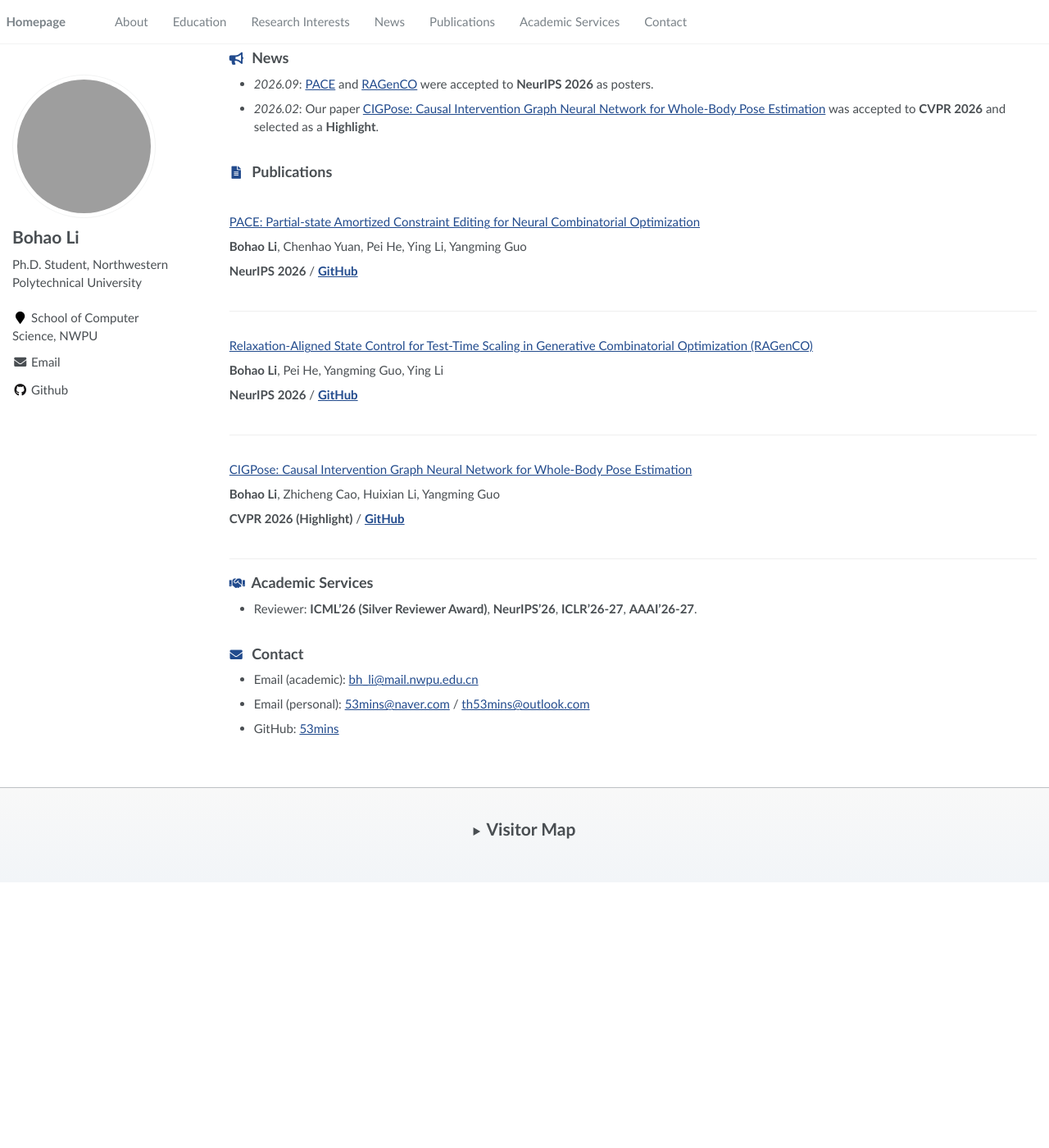
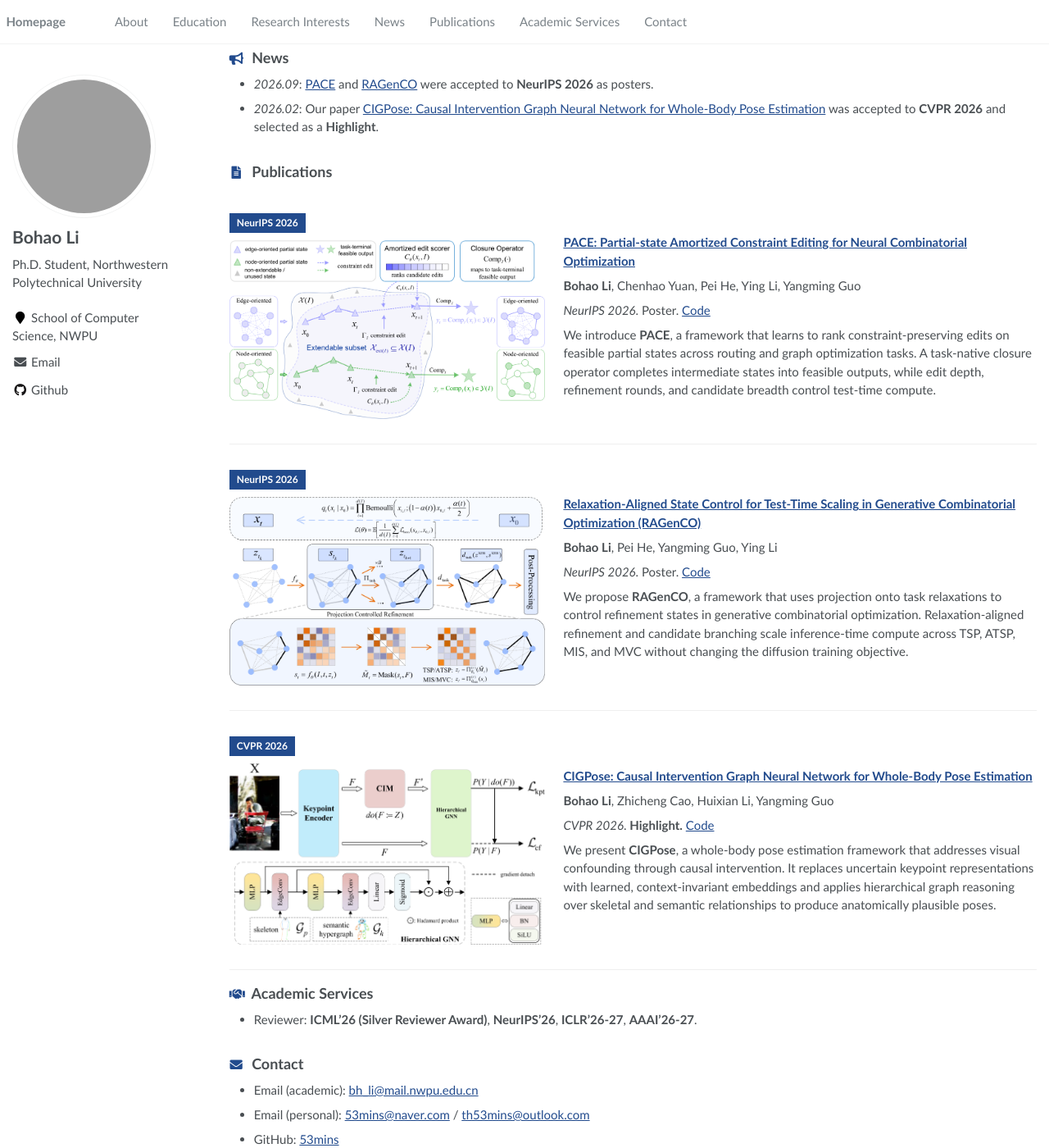
Before and after one commit to 53mins/BohaoLi, a Jekyll site: the page built from _pages/about.md, in a window 1280 px wide and 1400 px high, scrolled down 472 px. Shown: the whole window at 82% size. Built offline with Jekyll 4.4.1, drawn with Linux system fonts in a browser that asks for light colours; before the commit the page ends 1548 px from its top, so only the background shows below that; grey boxes are pictures that could not be loaded.

Commit message:
Add illustrated publication entries with responsive layout

```diff
--- a/_pages/about.md
+++ b/_pages/about.md
@@ -40,33 +40,54 @@ Previously, I received my B.Eng. in Computer Science and Technology from Northwe
 
 ## <i class="fas fa-file-alt" aria-hidden="true"></i> Publications
 
-<div class='paper-box'><div class='paper-box-text paper-box-text-only' markdown="1">
+<div class='paper-box'>
+<div class='paper-box-image'>
+  <span class='badge'>NeurIPS 2026</span>
+  <a href="https://openreview.net/forum?id=sJ8pDLLENR"><img src="{{ '/images/PACE.png' | relative_url }}" alt="PACE framework for constraint-preserving editing of feasible partial states" loading="lazy" width="1984" height="1123"></a>
+</div>
+<div class='paper-box-text' markdown="1">
 
-[PACE: Partial-state Amortized Constraint Editing for Neural Combinatorial Optimization](https://openreview.net/forum?id=sJ8pDLLENR)
+**[PACE: Partial-state Amortized Constraint Editing for Neural Combinatorial Optimization](https://openreview.net/forum?id=sJ8pDLLENR)**
 
 **Bohao Li**, Chenhao Yuan, Pei He, Ying Li, Yangming Guo
 
-**NeurIPS 2026** / [**GitHub**](https://github.com/53mins/PACE)
+*NeurIPS 2026*. Poster. [Code](https://github.com/53mins/PACE)
+
+We introduce **PACE**, a framework that learns to rank constraint-preserving edits on feasible partial states across routing and graph optimization tasks. A task-native closure operator completes intermediate states into feasible outputs, while edit depth, refinement rounds, and candidate breadth control test-time compute.
 </div>
 </div>
 
-<div class='paper-box'><div class='paper-box-text paper-box-text-only' markdown="1">
+<div class='paper-box'>
+<div class='paper-box-image'>
+  <span class='badge'>NeurIPS 2026</span>
+  <a href="https://openreview.net/forum?id=dkHKGHN1xC"><img src="{{ '/images/RAGenCO.png' | relative_url }}" alt="RAGenCO framework for projection-controlled refinement and test-time scaling" loading="lazy" width="1984" height="1185"></a>
+</div>
+<div class='paper-box-text' markdown="1">
 
-[Relaxation-Aligned State Control for Test-Time Scaling in Generative Combinatorial Optimization (RAGenCO)](https://openreview.net/forum?id=dkHKGHN1xC)
+**[Relaxation-Aligned State Control for Test-Time Scaling in Generative Combinatorial Optimization (RAGenCO)](https://openreview.net/forum?id=dkHKGHN1xC)**
 
 **Bohao Li**, Pei He, Yangming Guo, Ying Li
 
-**NeurIPS 2026** / [**GitHub**](https://github.com/53mins/RAGenCO)
+*NeurIPS 2026*. Poster. [Code](https://github.com/53mins/RAGenCO)
+
+We propose **RAGenCO**, a framework that uses projection onto task relaxations to control refinement states in generative combinatorial optimization. Relaxation-aligned refinement and candidate branching scale inference-time compute across TSP, ATSP, MIS, and MVC without changing the diffusion training objective.
 </div>
 </div>
 
-<div class='paper-box'><div class='paper-box-text paper-box-text-only' markdown="1">
+<div class='paper-box'>
+<div class='paper-box-image'>
+  <span class='badge'>CVPR 2026</span>
+  <a href="https://openaccess.thecvf.com/content/CVPR2026/html/Li_CIGPose_Causal_Intervention_Graph_Neural_Network_for_Whole-Body_Pose_Estimation_CVPR_2026_paper.html"><img src="{{ '/images/CIGPose.png' | relative_url }}" alt="CIGPose architecture with causal intervention and hierarchical graph reasoning" loading="lazy" width="1563" height="896"></a>
+</div>
+<div class='paper-box-text' markdown="1">
 
-[CIGPose: Causal Intervention Graph Neural Network for Whole-Body Pose Estimation](https://openaccess.thecvf.com/content/CVPR2026/html/Li_CIGPose_Causal_Intervention_Graph_Neural_Network_for_Whole-Body_Pose_Estimation_CVPR_2026_paper.html)
+**[CIGPose: Causal Intervention Graph Neural Network for Whole-Body Pose Estimation](https://openaccess.thecvf.com/content/CVPR2026/html/Li_CIGPose_Causal_Intervention_Graph_Neural_Network_for_Whole-Body_Pose_Estimation_CVPR_2026_paper.html)**
 
 **Bohao Li**, Zhicheng Cao, Huixian Li, Yangming Guo
 
-**CVPR 2026 (Highlight)** / [**GitHub**](https://github.com/53mins/CIGPose)
+*CVPR 2026*. **Highlight.** [Code](https://github.com/53mins/CIGPose)
+
+We present **CIGPose**, a whole-body pose estimation framework that addresses visual confounding through causal intervention. It replaces uncertain keypoint representations with learned, context-invariant embeddings and applies hierarchical graph reasoning over skeletal and semantic relationships to produce anatomically plausible poses.
 </div>
 </div>
 
--- a/assets/css/main.scss
+++ b/assets/css/main.scss
@@ -41,55 +41,45 @@
 @import "print";
 
 .paper-box {
-    display: flex;
-    justify-content: left;
+    display: grid;
+    gap: 1.5em;
     align-items: center;
-    flex-direction: row;
-    flex-wrap: wrap;
     border-bottom: 1px #efefef solid;
     padding: 2em 0 2em 0;
 
+    .paper-box-image{
+        width: 100%;
+        max-width: 440px;
+        margin: 0 auto;
 
-    .paper-box-image{
-        justify-content: center;
-        display: flex;
-        width: 100%;
-        order: 2;
+        .badge {
+            display: inline-block;
+            margin-bottom: 0.75em;
+            padding: 0.25em 0.75em;
+            color: white;
+            background-color: $info-color;
+            font-size: 0.8em;
+            font-weight: bold;
+        }
+
         img {
-            max-width: 400px;
-            box-shadow: 3px 3px 6px #888;
-            object-fit: cover;
+            display: block;
+            width: 100%;
+            height: auto;
         }
     }
 
     .paper-box-text{
-        max-width: 100%;
-        order: 1;
+        min-width: 0;
+
+        p:last-child {
+            margin-bottom: 0;
+        }
     }
 
     @include breakpoint($medium) {
-        .paper-box-image{
-            justify-content: left;
-            min-width: 200px;
-            max-width: 40%;
-            order: 1;
-        }
-
-        .paper-box-text{
-            justify-content: left;
-            padding-left: 2em;
-            max-width: 60%;
-            order: 2;
-        }
-
-        .paper-box-text-only {
-            padding-left: 0;
-            max-width: 100%;
-        }
-
+        grid-template-columns: minmax(0, 2fr) minmax(0, 3fr);
     }
-
-
 }
 
 $scroll_offset : 2em;
@@ -102,17 +92,6 @@ h1:before, .anchor:before {
     margin-top: -$scroll_offset;
 }
 
-.badge {
-    padding-left: 1rem;
-    padding-right: 1rem;
-    position: absolute;
-    margin-top: .5em;
-    margin-left: -.5em;
-    color: white;
-    background-color: #00369f;
-    font-size: .8em;
-}
-
 .page__content h2 .fas {
     color: $info-color;
     font-size: .85em;
```
Also changed, not shown: images/CIGPose.png (added), images/PACE.png (added), images/RAGenCO.png (added).
